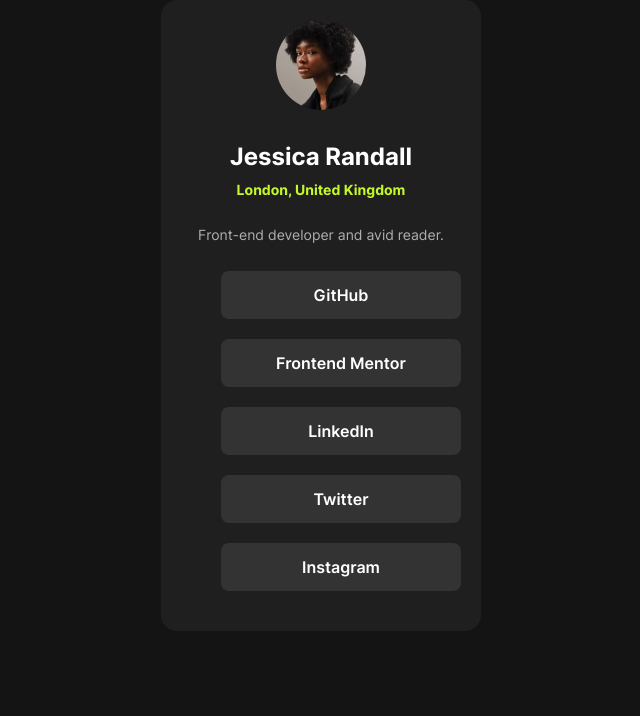
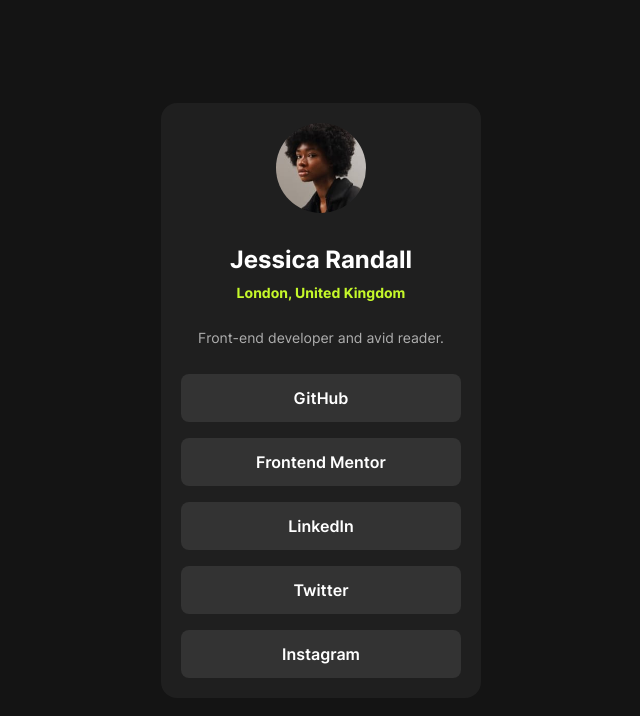
Before and after one commit to GUGAX29/social-links-profile-man, a plain HTML site: page index.html in a window 1280 px wide. Shown: the whole page, without its empty margins (319-959 px from the left). Drawn offline with Linux system fonts and the light colour scheme.

Commit message:
feat: centraliza card na estrutura

```diff
--- a/style.css
+++ b/style.css
@@ -23,11 +23,15 @@
 /* Reset de estilos, para que todos os elementos comecem do mesmo ponto */
 * {
     margin: 0;
-    /*padding: 0;*/
+    padding: 0;
 
     list-style: none;
     text-decoration: none;
     box-sizing: border-box;
+ }
+
+ html, body{
+   height: 100%;
  }
 
  body {
@@ -38,6 +42,8 @@
  main {
     width: 100%;
     height: 100%;
+    display: grid;
+    place-items: center;
  }
 
  section {
@@ -55,21 +61,18 @@
     height: 90px;
     width: 90px;
     border-radius: 50%;
-
  }
 
  h1{
     color: hsl(0, 0%, 100%);
     margin-top: 28px;
     font-size: 24px;
-
  }
 
  h2{
     color:hsl(75, 94%, 57%);
     font-size: 14px;
     margin-top: 10px;
-
  }
 
  p{
@@ -80,8 +83,11 @@
  }
 
  li{
-    margin-bottom: 20px;
+    margin-bottom: 16px;
+ }
 
+ li:last-child{
+   margin-bottom: 0;
  }
 
  a{
```
